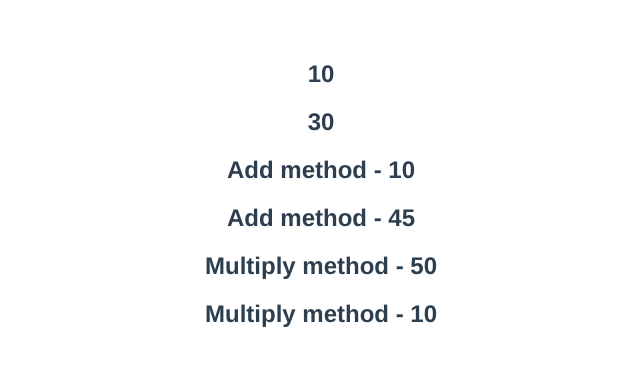
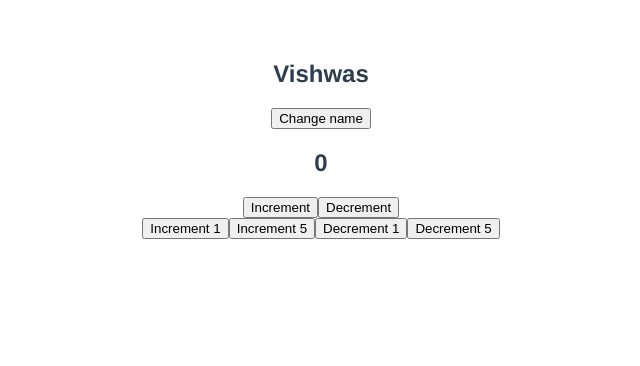
Before and after one commit to rclarian/Vue.js_3_A, a Vue app in the folder hello-world/: page / in a window 1280 px wide. Shown: the top 366 px of the page, without its empty margins (319-959 px from the left). Built offline with nearby package versions, Linux system fonts and the light colour scheme.

Commit message:
#17. Vue JS 3 Tutorial - 17 - Event Handling (Part 1) - (v-on:click directive)
#17. Vue JS 3 Tutorial - 17 - Event Handling (Part 1) - (v-on:click directive)

```diff
--- a/hello-world/src/App.vue
+++ b/hello-world/src/App.vue
@@ -1,11 +1,21 @@
 <template>
   <div>
-    <h2>{{ 2 + 3 + 5 }}</h2>
-    <h2>{{ 5 + 10 + 15 }}</h2>
-    <h2>Add method - {{ addNumber(2, 3, 5) }}</h2>
-    <h2>Add method - {{ addNumber(10, 15, 20) }}</h2>
-    <h2>Multiply method - {{ multiply(10) }}</h2>
-    <h2>Multiply method - {{ multiply(baseValue) }}</h2>
+    <h2>{{ name }}</h2>
+    <div>
+      <button v-on:click="name = 'Batman'">Change name</button>
+    </div>
+
+    <h2>{{ count }}</h2>
+    <div>
+      <button v-on:click="count += 1">Increment</button>
+      <button v-on:click="count -= 1">Decrement</button>
+    </div>
+    <div>
+      <button v-on:click="increment(1)">Increment 1</button>
+      <button v-on:click="increment(5)">Increment 5</button>
+      <button v-on:click="decrement(1)">Decrement 1</button>
+      <button v-on:click="decrement(5)">Decrement 5</button>
+    </div>
   </div>
 </template>
 
@@ -15,17 +25,17 @@
   name: 'App',
   data(){
     return{
-      baseMultiplier: 5,
-      baseValue: 2,
+      name: 'Vishwas',
+      count: 0,
     };
   },
   methods: {
-    addNumber(a, b, c){
-      return a + b + c;
+    increment(num) {
+      this.count += num;
     },
-    multiply(num) {
-      return num * this.baseMultiplier;
-    }
+    decrement(num) {
+      this.count -= num;
+    },
   },
 }
 </script>
```
